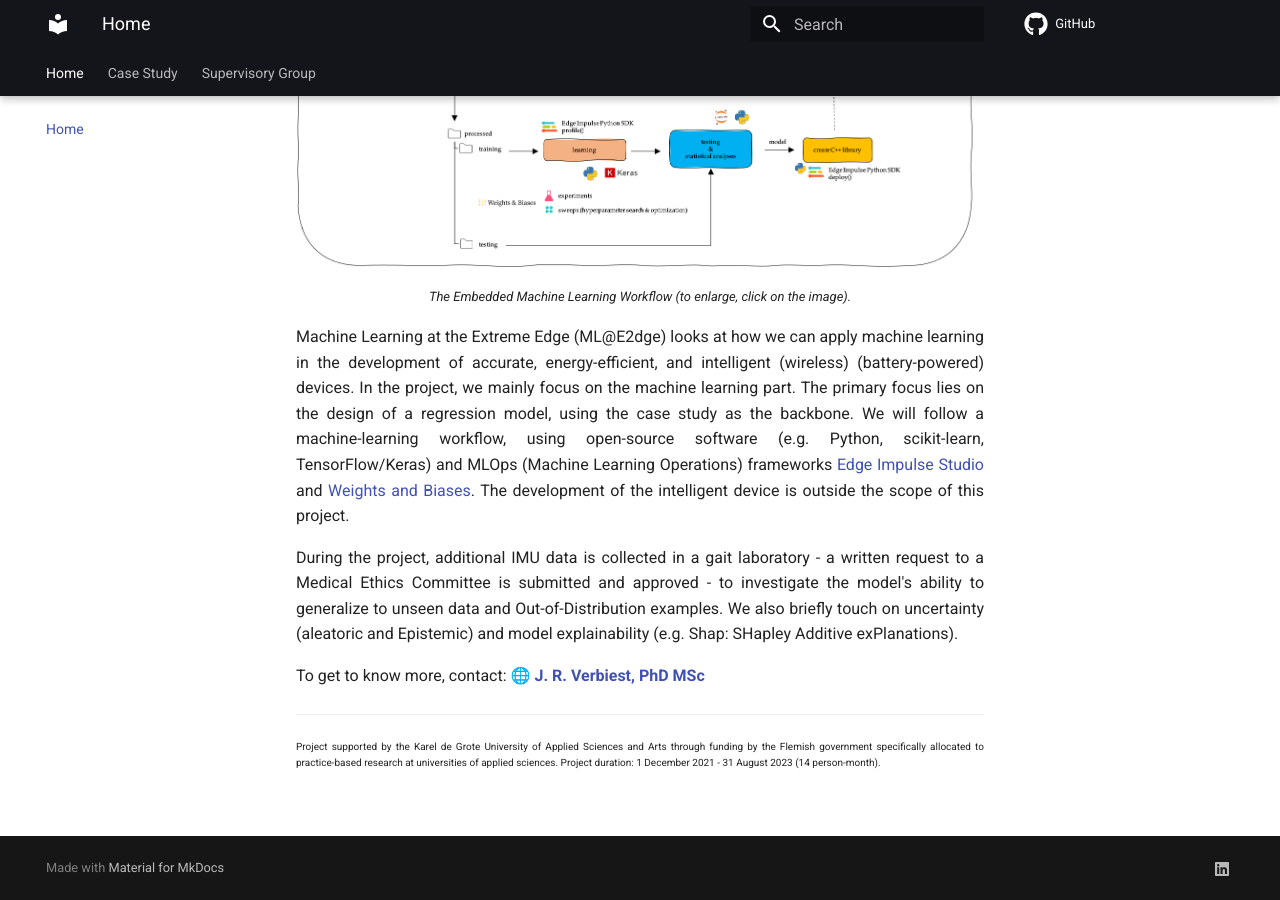
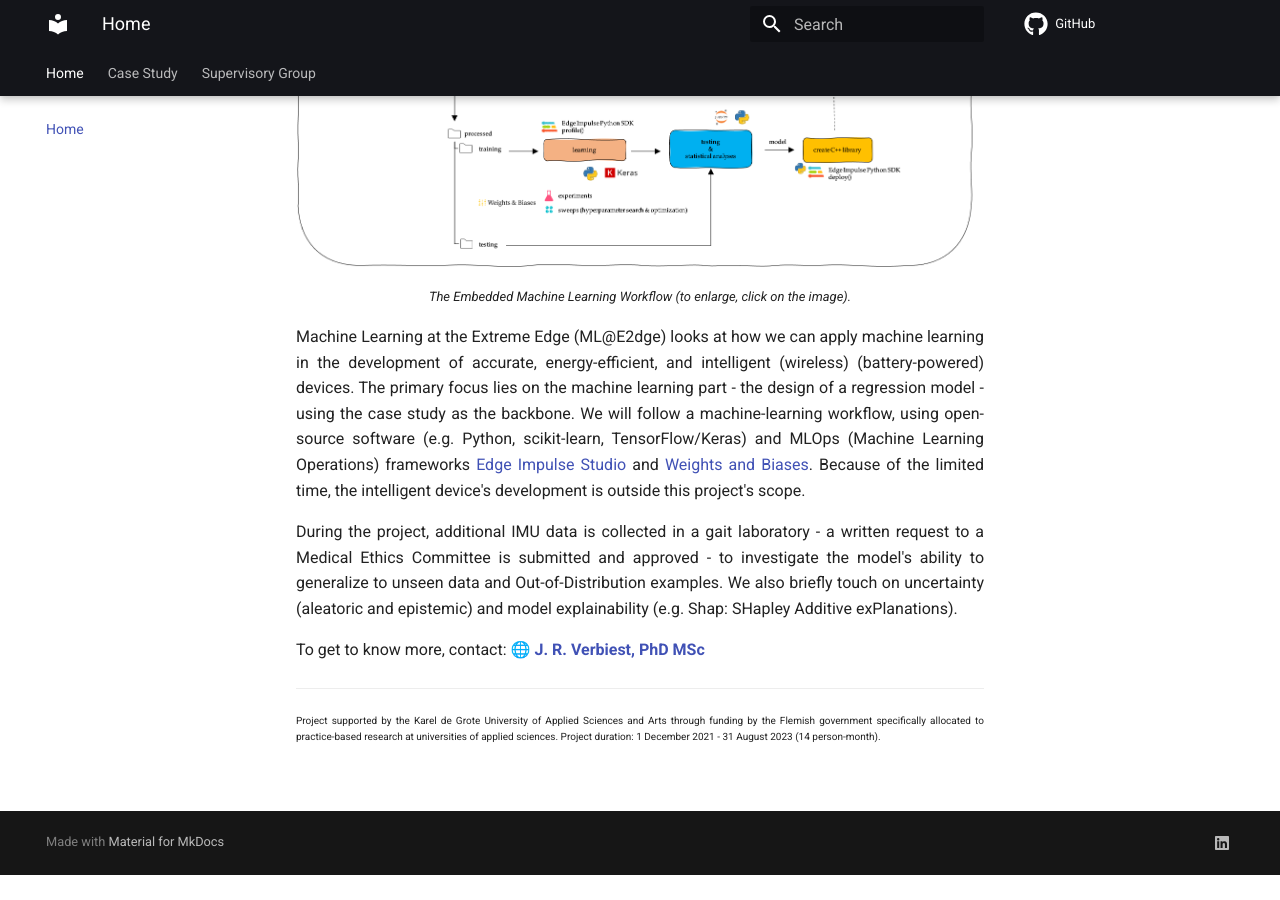
Before and after one commit to MLatE2dge/mlate2dge.github.io, an MkDocs documentation site: the page built from docs/index.md, in a window 1280 px wide and 900 px high, scrolled down 520 px. Built offline with MkDocs 1.6.1 and Material for MkDocs 9.7.7, drawn with Linux system fonts in a browser that asks for light colours; after the commit the page ends 1395 px from its top, so only the background shows below that.

Commit message:
Update index.md

```diff
--- a/docs/index.md
+++ b/docs/index.md
@@ -11,11 +11,11 @@
 </div>
 
 <div style="text-align: justify">
-  <p>Machine Learning at the Extreme Edge (ML@E2dge) looks at how we can apply machine learning in the development of accurate, energy-efficient, and intelligent (wireless) (battery-powered) devices. In the project, we mainly focus on the machine learning part. The primary focus lies on the design of a regression model, using the case study as the backbone. We will follow a machine-learning workflow, using open-source software (e.g. Python, scikit-learn, TensorFlow/Keras) and MLOps (Machine Learning Operations) frameworks <a href="https://www.edgeimpulse.com/">Edge Impulse Studio</a> and <a href="https://wandb.ai/">Weights and Biases</a>. The development of the intelligent device is outside the scope of this project.</p>
+  <p>Machine Learning at the Extreme Edge (ML@E2dge) looks at how we can apply machine learning in the development of accurate, energy-efficient, and intelligent (wireless) (battery-powered) devices. The primary focus lies on the machine learning part - the design of a regression model - using the case study as the backbone. We will follow a machine-learning workflow, using open-source software (e.g. Python, scikit-learn, TensorFlow/Keras) and MLOps (Machine Learning Operations) frameworks <a href="https://www.edgeimpulse.com/">Edge Impulse Studio</a> and <a href="https://wandb.ai/">Weights and Biases</a>. Because of the limited time, the intelligent device's development is outside this project's scope.</p>
 </div>
 
 <div style="text-align: justify">
-    <p>During the project, additional IMU data is collected in a gait laboratory - a written request to a Medical Ethics Committee is submitted and approved - to investigate the model's ability to generalize to unseen data and Out-of-Distribution examples. We also briefly touch on uncertainty (aleatoric and Epistemic) and model explainability (e.g. Shap: SHapley Additive exPlanations).</p>
+    <p>During the project, additional IMU data is collected in a gait laboratory - a written request to a Medical Ethics Committee is submitted and approved - to investigate the model's ability to generalize to unseen data and Out-of-Distribution examples. We also briefly touch on uncertainty (aleatoric and epistemic) and model explainability (e.g. Shap: SHapley Additive exPlanations).</p>
 </div>
 
 <div class="badge-base LI-profile-badge" data-locale="en_US" data-size="medium" data-theme="dark" data-type="VERTICAL" data-vanity="joeriverbiest" data-version="v1"> To get to know more, contact: <a class="badge-base__link LI-simple-link" href="https://be.linkedin.com/in/joeriverbiest?trk=profile-badge">🌐<b> J. R. Verbiest, PhD MSc</b></a></div>
```
